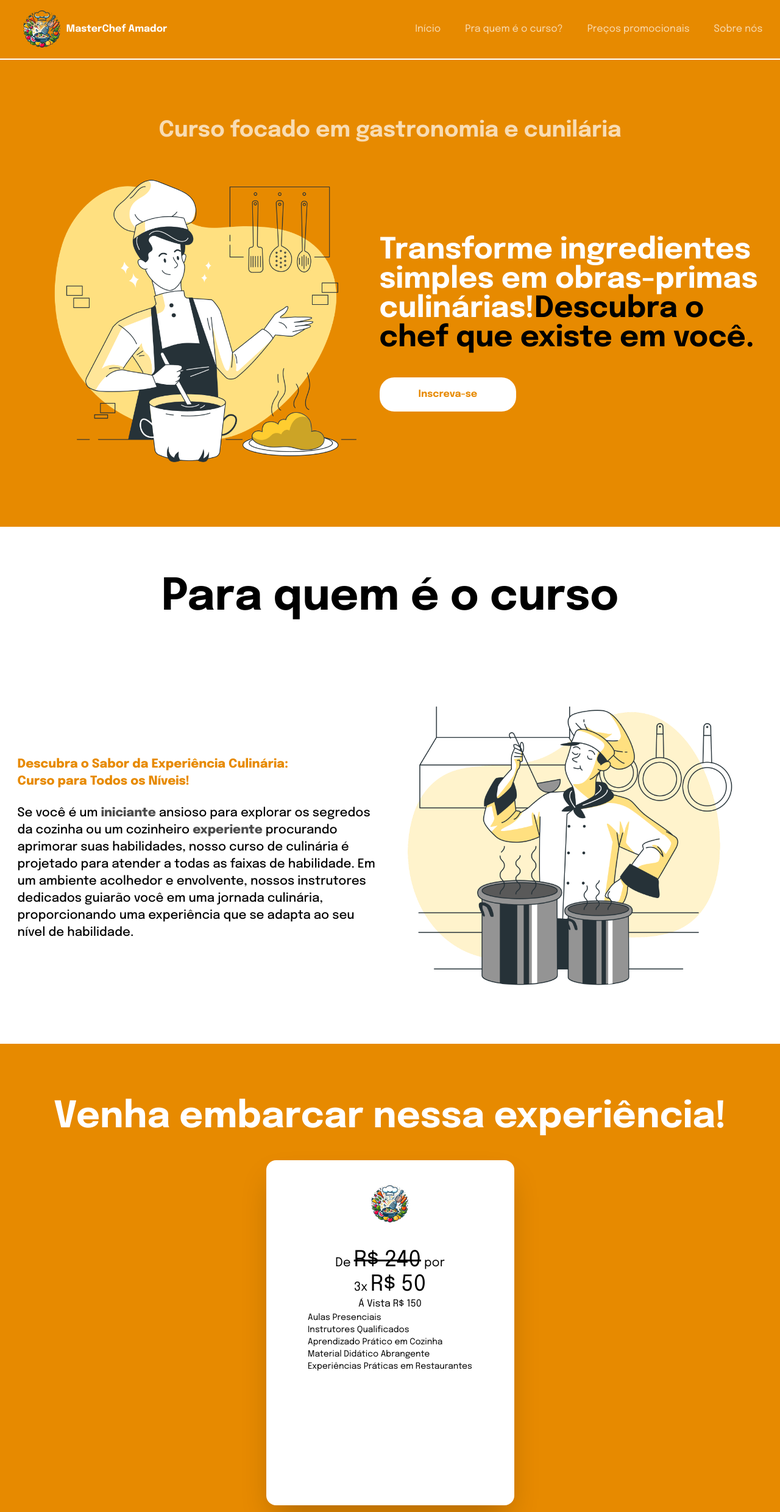
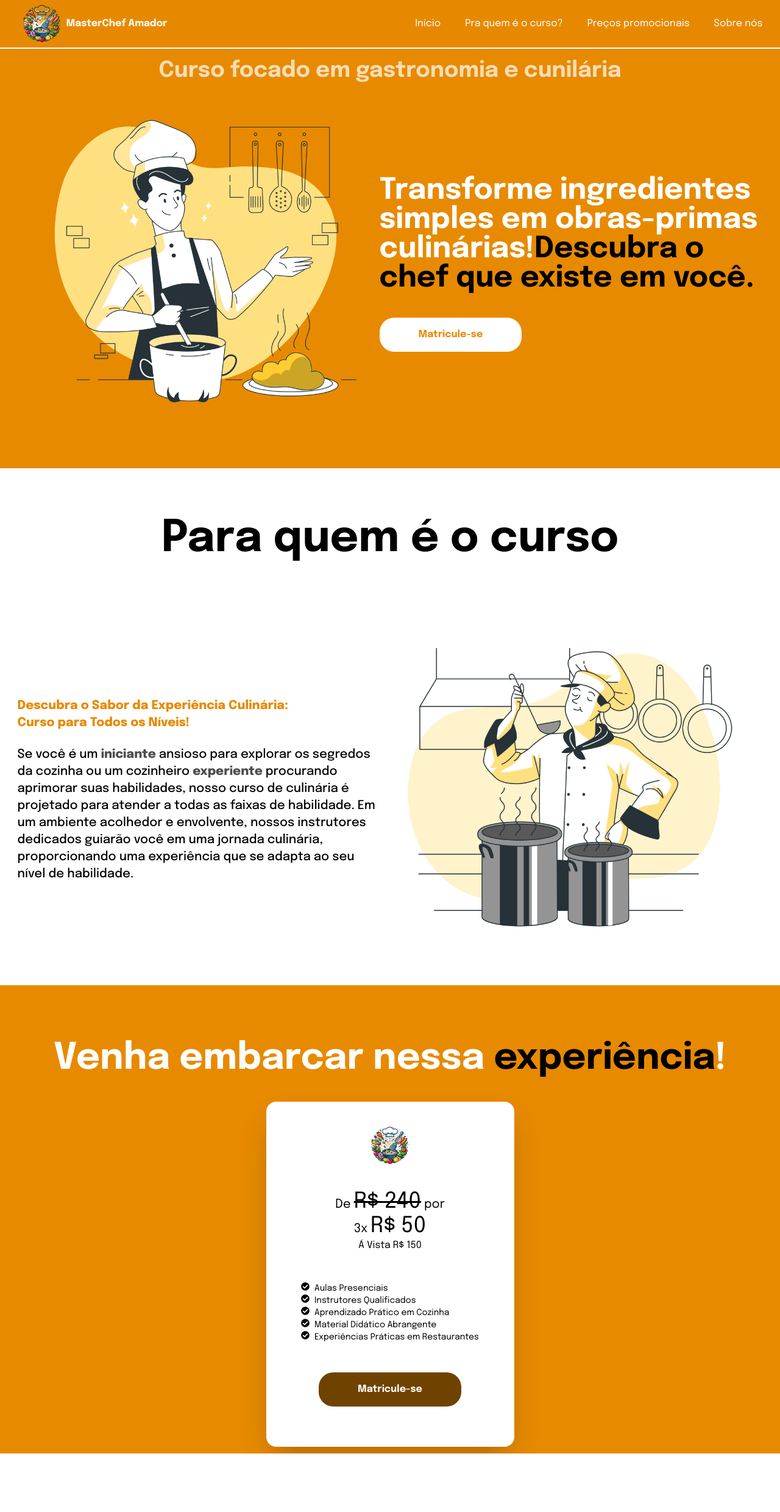
Before and after one commit to mtheuz/masterchef-amador, a Next.js app: page / in a window 1280 px wide. Shown: the whole page at 61% size. After the commit the page ends 2384 px from the top, so only its background shows below. Built offline with nearby package versions, Linux system fonts and the light colour scheme.

Commit message:
feat: section for promotion

```diff
--- a/package.json
+++ b/package.json
@@ -12,6 +12,7 @@
     "next": "14.0.4",
     "react": "^18",
     "react-dom": "^18",
+    "react-icons": "^5.0.1",
     "tailwind-merge": "^2.2.0"
   },
   "devDependencies": {
--- /dev/null
+++ b/src/app/component/Button.tsx
@@ -0,0 +1,20 @@
+import React from 'react'
+import { twMerge } from 'tailwind-merge'
+
+interface buttonProps{
+    nome: string,
+    className ?: string
+}
+
+function Button({nome, className}: buttonProps) {
+    const defaultClass = "px-16 py-4 mt-10 rounded-3xl font-bold "
+    const classNameFinal = twMerge(defaultClass,className)
+
+  return (
+    <button className={classNameFinal}>
+    {nome}
+  </button>
+  )
+}
+
+export default Button
--- a/src/app/component/Header.tsx
+++ b/src/app/component/Header.tsx
@@ -13,18 +13,18 @@ function Header() {
   'Sobre nós',
 ]
   return (
-    <header className='flex h-24 w-full bg-yellow-primary items-center '>
+    <header className='flex h-20 w-full bg-yellow-primary items-center fixed  bg-opacity-95 border-b-2 border-b-white'>
         <Container className='flex items-center justify-between'>
           <Link href="/" className='flex flex-row items-center'>
               <Image src={logo} className='h-20 w-20' alt={'logo'}/>
               <h1 className='text-white font-bold text-base'>MasterChef Amador</h1>
           </Link>
-          <nav className='flex gap-10 text-white/70 '>
-            {
-              arrayNav.map((conteudo,index)=>(
-                <Link className='hover:text-white' key={index} href={'#'}>{conteudo}</Link>
-              ))
-            }
+          <nav className='flex gap-10 text-white '>
+          <Link className='hover:text-white' href={'/'}>Início</Link>
+          <Link className='hover:text-white' href={'#sectiondSecond'}>Pra quem é o curso?</Link>
+          <Link className='hover:text-white' href={'#sectionPromotional'}>Preços promocionais</Link>
+          <Link className='hover:text-white' href={'#'}>Sobre nós</Link>
+
           </nav>
         </Container>
 
--- a/src/app/component/SectionHome.tsx
+++ b/src/app/component/SectionHome.tsx
@@ -3,11 +3,12 @@ import React from "react";
 import Container from "./Container";
 import Image from "next/image";
 import chefBro from "/public/Chef-bro.png";
+import Button from "./Button";
 
 
 function SectionHome() {
   return (
-    <section className="h-sectionHome-height bg-yellow-primary border-t-2 border-t-white">
+    <section className="h-sectionHome-height bg-yellow-primary ">
       <Container>
         <h1 className="text-center text-white/70 font-bold text-4xl pt-24">
           Curso focado em gastronomia e cunilária
@@ -25,9 +26,7 @@ function SectionHome() {
                 Descubra o chef que existe em você.
               </span>
             </p>
-            <button className="px-16 py-4 mt-10 bg-white text-yellow-primary rounded-3xl font-bold ">
-              Inscreva-se
-            </button>
+            <Button className="bg-white text-yellow-primary" nome='Matricule-se'/>
           </div>
         </div>
       </Container>
--- a/src/app/component/SectionPromotion.tsx
+++ b/src/app/component/SectionPromotion.tsx
@@ -2,13 +2,15 @@ import React from "react";
 import Container from "./Container";
 import Image from "next/image";
 import logo from "/public/logo.png";
+import Button from "./Button";
+import { FaCheckCircle } from "react-icons/fa";
 
 function SectionPromotion() {
   return (
-    <section className="h-sectionHome-height w-full bg-yellow-primary">
+    <section className="h-sectionHome-height w-full bg-yellow-primary " id="sectionPromotional">
       <Container className="flex flex-col h-full justify-center items-center">
         <h1 className="font-bold text-6xl mt-20 mb-10 text-white">
-          Venha embarcar nessa experiência!
+          Venha embarcar nessa <span className="text-black">experiência</span>!
         </h1>
         <div className="flex flex-col items-center w-widhtCard h-heightCard bg-white rounded-2xl p-8 shadow-2xl">
           <Image className="h-20 w-20" src={logo} alt="logo" />
@@ -22,14 +24,14 @@ function SectionPromotion() {
             <h3>
                 Á Vista R$ 150
             </h3>
-            <ul className="text-sm">
-              <li>Aulas Presenciais</li>
-              <li>Instrutores Qualificados</li>
-              <li>Aprendizado Prático em Cozinha</li>
-              <li>Material Didático Abrangente</li>
-              <li>Experiências Práticas em Restaurantes</li>
-
+            <ul className="text-sm mt-12">
+              <li className="flex space-x-2"><FaCheckCircle /><h3>Aulas Presenciais</h3></li>
+              <li className="flex space-x-2"><FaCheckCircle /><h3>Instrutores Qualificados</h3></li>
+              <li className="flex space-x-2"><FaCheckCircle /><h3>Aprendizado Prático em Cozinha</h3></li>
+              <li className="flex space-x-2"><FaCheckCircle /><h3>Material Didático Abrangente</h3></li>
+              <li className="flex space-x-2"><FaCheckCircle /><h3>Experiências Práticas em Restaurantes</h3></li>
             </ul>
+            <Button className="bg-brown-button text-white mt-12" nome='Matricule-se'/>
           </div>
         </div>
       </Container>
--- a/src/app/component/SectionSecond.tsx
+++ b/src/app/component/SectionSecond.tsx
@@ -6,7 +6,7 @@ import cookingBro from "/public/Cooking-bro.png";
 function SectionSecond() {
   return (
     <Container>
-      <section className="w-full h-sectionHome-height">
+      <section className="w-full h-sectionHome-height" id="sectiondSecond">
         <h1 className="text-7xl text-center font-bold mt-20">
           Para quem é o curso
         </h1>
--- a/tailwind.config.ts
+++ b/tailwind.config.ts
@@ -9,7 +9,8 @@ const config: Config = {
   theme: {
     extend: {
       colors:{
-        'yellow-primary' : '#E78A00'
+        'yellow-primary' : '#E78A00',
+        'brown-button' : '#6F4200'
       },
       maxWidth:{
         'grid' : '77.9375rem',
```
Also changed, not shown: 2 other files (tests, documents, lock files or other folders).
